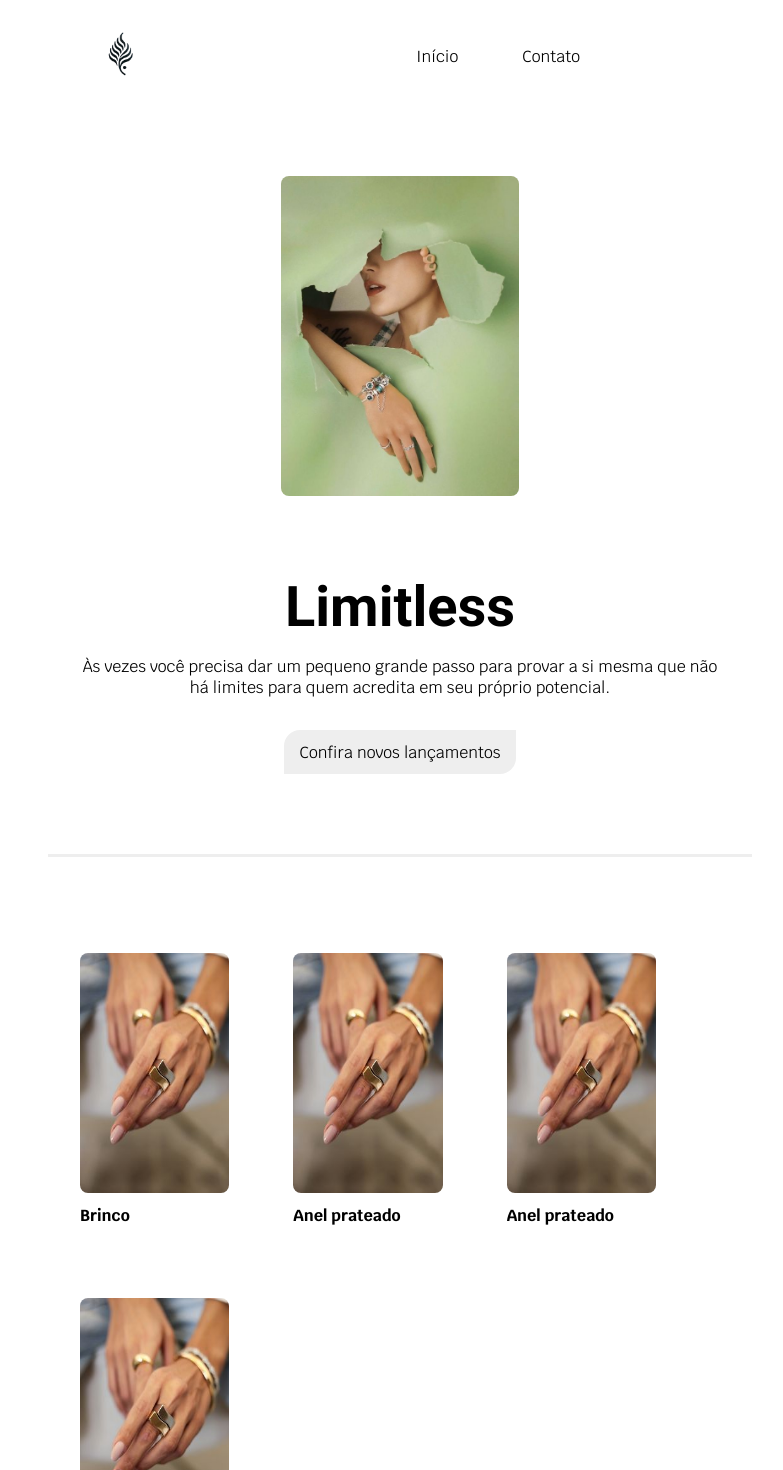
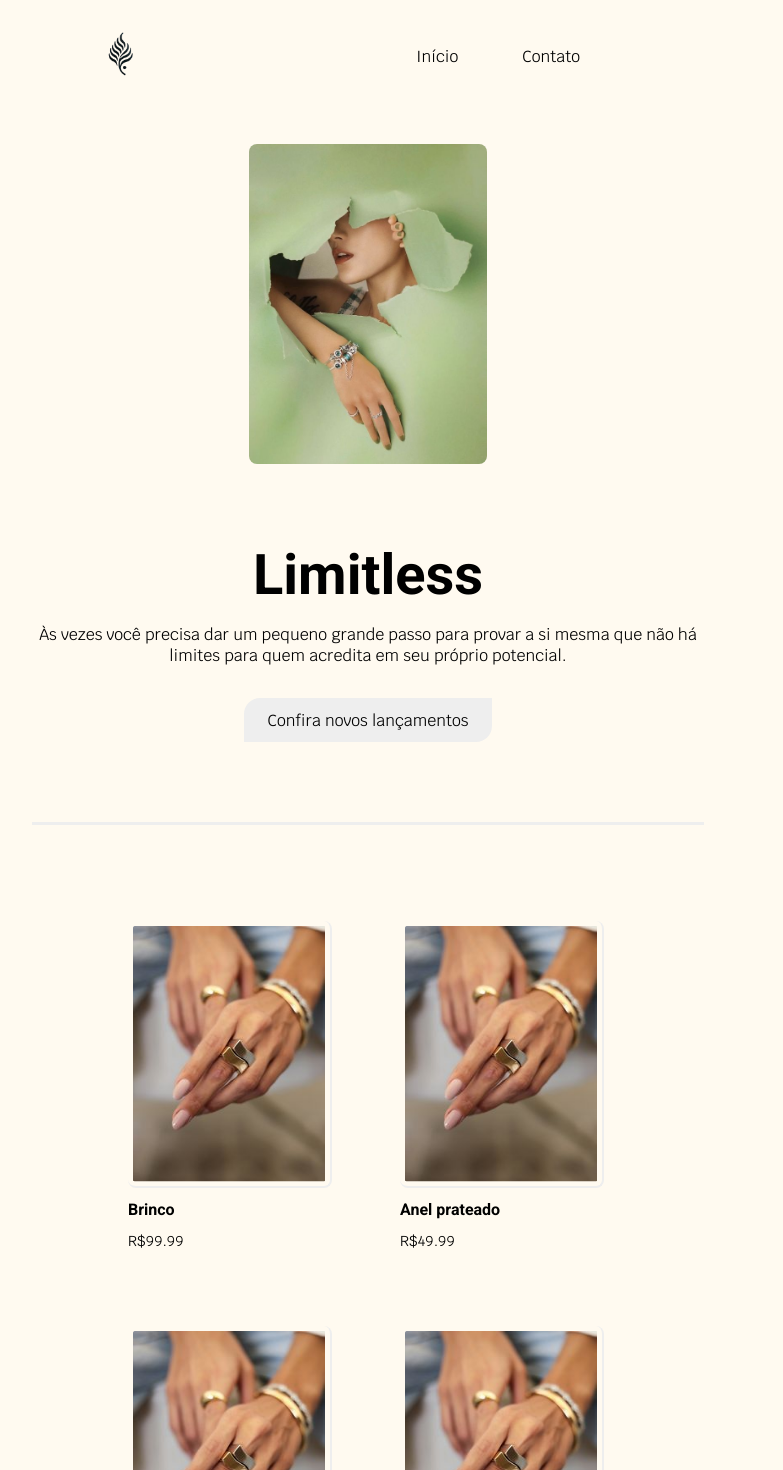
Before and after one commit to GuEstivalet/Loja-Pessoal, a React (Vite) app in the folder jewelry/: page / in a window 1280 px wide. Shown: the top 1470 px of the page, without its empty margins (272-1055 px from the left). Built offline with nearby package versions, Linux system fonts and the light colour scheme.

Commit message:
Correção Header, Produtos e SecHero.

```diff
--- a/jewelry/src/App.css
+++ b/jewelry/src/App.css
@@ -9,6 +9,7 @@
 
 body {
   margin: 0;
+  background: #fffaf0;
 }
 
 img {
@@ -28,7 +29,7 @@ h1{
 .App{
   display: flex;
   flex-direction: column;
-  max-width: 40rem;
+  max-width: 42rem;
   margin: 0 auto;
   min-height: calc(100vh + 10rem);
 }
--- a/jewelry/src/components/Footer.module.css
+++ b/jewelry/src/components/Footer.module.css
@@ -3,11 +3,12 @@
     text-align: center;
     font-family: Arial, Helvetica, sans-serif;
     color: #404E4D;
-    height: 12rem;
-    display:inline-block;
+    height: 13rem;
     box-sizing: border-box;
-    padding: 1rem;
+    padding: 2rem;
     background: #B3AF8F;
+    width: 100%;
+    max-width: 100vw;
 }
 
 h1,h2 {
--- a/jewelry/src/components/Header.module.css
+++ b/jewelry/src/components/Header.module.css
@@ -1,11 +1,11 @@
 .header {
     position: fixed;
     z-index: 100;
-    background: white;
+    background: #fffaf0;
     width: 100%;                /* Garante que o header ocupe toda a largura */
     max-width: 100vw;            /* Previne overflow além da largura da tela */
     height: 5rem;
-    padding: 1rem 2rem; /* Padding para espaçamento lateral e superior */
+    padding: 1rem 3rem; /* Padding para espaçamento lateral e superior */
     display: flex;
     align-items: center; /* Centraliza verticalmente */
   }
@@ -27,20 +27,22 @@
     text-decoration: none;
     font-size: 1rem;
     font-family: "Krub";
-    padding: .5rem 0;
     border-radius: 4px;
     color: black;
   }
 
+
+  .logo {
+    margin-right:12rem;
+  }
+
   .logo img {
     width: 5rem;
-    height: auto;
-    margin-right: 12rem;
   }
 
 
   @media (max-width:620px) {
-    .header img {
+    .logo {
       margin-right: 5rem;
     }
   }
--- a/jewelry/src/components/Produto.jsx
+++ b/jewelry/src/components/Produto.jsx
@@ -23,7 +23,6 @@ const Produto = () => {
       return;
     }
 
-    // Simula a busca dos dados do produto
     try {
       const produtoEncontrado = produtosData.find((produto) => produto.id === id);
       if (!produtoEncontrado) {
@@ -55,11 +54,14 @@ const Produto = () => {
     <section className={`${styles.produto} animeLeft`}>
       <Head title={`Ada | ${produto.nome}`} description={`Página informações individuais de ${produto.nome}.`} />
         <div className={`${styles.imagesDisplay}`}>
-          {produto.fotos.map((foto,index) => (
-            <img key={foto.src} src={foto.src} alt={foto.titulo}  className={`${ index === fotoAtiva ? styles.ativa : styles.inativas}`}/>
-          ))}
-          <button onClick={handleFotoAnterior}><FontAwesomeIcon icon={faChevronRight} /></button>
-          <button onClick={handleProximaFoto}><FontAwesomeIcon icon={faChevronLeft} /></button>
+          <img src={produto.fotos[0].src} alt="Imagem em destaque do produto." />
+            <div className={styles.wrapper}>
+            <button onClick={handleFotoAnterior}><FontAwesomeIcon icon={faChevronRight} /></button>
+            {produto.fotos.map((foto,index) => (
+              <img key={foto.src} src={foto.src} alt={foto.titulo}  className={`${ index === fotoAtiva ? styles.ativa : styles.inativas}`}/>
+            ))}
+            <button onClick={handleProximaFoto}><FontAwesomeIcon icon={faChevronLeft} /></button>
+            </div>
         </div>
       <aside>
         <h1>{produto.nome}</h1>
--- a/jewelry/src/components/Produto.module.css
+++ b/jewelry/src/components/Produto.module.css
@@ -2,7 +2,8 @@
     display: grid;
     grid-template-columns: 1fr 1fr;
     gap: 2rem;
-    padding-top: 2rem;
+    margin-top: 7rem;
+    border: 1px solid red;
 }
 
 .produto img{
@@ -28,7 +29,11 @@
 .produto aside {
     display:flex;
     flex-direction: column;
-    border: 1px solid red;
+    border: 1px solid black;
+    padding: 0.75rem;
+    border-radius: 1rem;
+    box-shadow: 2px 2px 5px;
+    background: #fffaf0;
 }
 
 .produto aside h1 {
--- a/jewelry/src/components/Produtos.jsx
+++ b/jewelry/src/components/Produtos.jsx
@@ -25,6 +25,7 @@ const Produtos = () => {
           <Link to={`produto/${produto.id}`} key={produto.id}>
             <img src={produto.fotos[0].src} alt={produto.fotos[0].titulo} />
             <h1 className={styles.nome}>{produto.nome}</h1>
+            <h2>R${produto.preco}</h2>
           </Link>
         ))}
       </div>
--- a/jewelry/src/components/Produtos.module.css
+++ b/jewelry/src/components/Produtos.module.css
@@ -1,24 +1,55 @@
+@import url('https://fonts.googleapis.com/css2?family=Krub:ital,wght@0,200;0,300;0,400;0,500;0,600;0,700;1,200;1,300;1,400;1,500;1,600;1,700&family=Roboto:ital,wght@0,100;0,300;0,400;0,500;0,700;0,900;1,100;1,300;1,400;1,500;1,700;1,900&display=swap');
+
 .produtos {
-    display: grid;
+    display:grid;
     grid-template-columns: repeat(2,1fr);
     gap: 4rem;
     padding-top: 5rem;
-    margin: 1rem 2rem;
+    margin-bottom: 5rem;
+    box-sizing: border-box;
+    width: 100%;
+    max-width: 100vw;
+    padding: 6rem;
+    margin: 0;
 }
 
 .nome{
     margin: .5rem 0;
-    font-family: "Krub";
+    font-family: "Roboto";
 }
 
 .produtos img{
-    height: 15rem;
-    width: 20rem;
+    height: 16rem;
+    width: 12rem;
+    border-bottom: 2px solid #eee;
+    border-right:  2px solid #eee;;
+    padding: 0.3rem;
 }
 
+.produtos :hover {
+    transition:1s ease-in-out;
+    scale: 1.05;
+}
 
-@media (min-width: 620px) {
-    .produtos {
-        grid-template-columns: repeat(3, 1fr);
+.produtos :not(:hover) {
+    transition:0.7s ease-in-out;
+}
+
+.produtos h2 {
+    font-family: 'Krub';
+    font-weight: 400;
+    font-size: 0.9rem;
+}
+
+.produtos h2:hover {
+    font-family: 'Krub';
+    font-weight: 400;
+    font-size: 0.9rem;
+
+}
+
+@media (max-width: 640px){
+    .produtos{
+        padding: 2rem;
     }
 }
--- a/jewelry/src/components/SecHero.module.css
+++ b/jewelry/src/components/SecHero.module.css
@@ -1,92 +1,67 @@
-@import url('https://fonts.googleapis.com/css2?family=Krub:ital,wght@0,200;0,300;0,400;0,500;0,600;0,700;1,200;1,300;1,400;1,500;1,600;1,700&family=Roboto:ital,wght@0,100;0,300;0,400;0,500;0,700;0,900;1,100;1,300;1,400;1,500;1,700;1,900&display=swap');
-
-
-/* Compensa a largura da barra de rolagem */
-.container {
-    padding-right: calc(100vw - 100%);
-}
-
-/* Hero Section */
 .secHero {
-    margin-top: 9rem;
-    border-bottom: 3px solid #eee;
+    padding-top: 0rem;
     display: flex;
     align-items: center;
     justify-content: center;
-    padding: 2rem;
-    padding-bottom: 5rem; /* Espaçamento extra na borda inferior */
-    width: 100%;
-    max-width: 70vw;
-    margin: 9rem auto 0;
     flex-wrap: wrap;
     gap: 2rem;
+    box-sizing: border-box;
+    padding-bottom: 5rem;
+    width: 100%;
+    max-width: 100vw;
+    margin: 0;
+    margin-top: 9rem;
+    border-bottom: 3px solid #eee;
 }
 
-/* Imagem */
+/* Estilo da Imagem no Hero */
 .secHero img {
     height: 20rem;
     max-width: 100%;
     object-fit: cover;
-    margin: 0 2rem;
 }
 
-/* Título */
+/* Título do Hero */
 .secHero h1 {
     font-family: 'Roboto', sans-serif;
     font-size: 3.5rem;
+    text-align: center;
     margin-bottom: 0.5rem;
-    text-align: center;
 }
 
-/* Parágrafos */
+/* Parágrafos do Hero */
 .secHero p {
     font-family: 'Krub', sans-serif;
+    text-align: center;
     margin-bottom: 2rem;
-    text-align: center;
 }
 
-/* Link Botão */
+/* Botão do Hero */
 .secHero a {
     font-family: 'Krub', sans-serif;
-    padding: 0.7rem 1rem;
+    padding: 0.7rem 1.5rem;
     background: #eee;
     border-top-left-radius: 1rem;
     border-bottom-right-radius: 1rem;
     text-decoration: none;
-    display: flex;              /* Flexível */
-    justify-content: center;    /* Centraliza horizontalmente */
-    align-items: center;        /* Centraliza verticalmente */
-    text-align: center;         /* Alinha o texto no centro */
-    width: fit-content;         /* Ajusta a largura ao conteúdo */
-    margin: 0 auto;             /* Centraliza o botão no container */
+    display: flex;
+    justify-content: center;
+    align-items: center;
+    width: fit-content;
+    margin: 0 auto;
+    transition: 0.3s;
 }
 
 .secHero a:hover {
-    transition: 0.3s;
     background: #aaa;
     color: white;
 }
 
-
-/* Centraliza o botão horizontalmente */
-.secHero a {
-    margin: 0 auto; /* Centraliza horizontalmente */
-}
-
-/* Efeito ao passar o mouse */
-.secHero a:hover {
-    transition: 0.3s;
-    background: #aaa;
-    color: white;
-}
-
-/* Media Queries para Responsividade */
+/* Responsividade para Tablets */
 @media (max-width: 768px) {
     .secHero {
         flex-direction: column;
         padding: 1rem;
-        max-width: 90vw;
-        padding-bottom: 5rem;
     }
 
     .secHero img {
@@ -98,20 +73,20 @@
     }
 }
 
+/* Responsividade para Dispositivos Pequenos */
 @media (max-width: 480px) {
     .secHero {
         padding: 0.5rem;
-        padding-bottom: 5rem;
+    }
+
+    .secHero img {
+        height: 12rem;
     }
 
     .secHero h1 {
         font-size: 2rem;
     }
 
-    .secHero img {
-        height: 12rem;
-    }
-
     .secHero a {
         padding: 0.5rem 0.8rem;
     }
```
